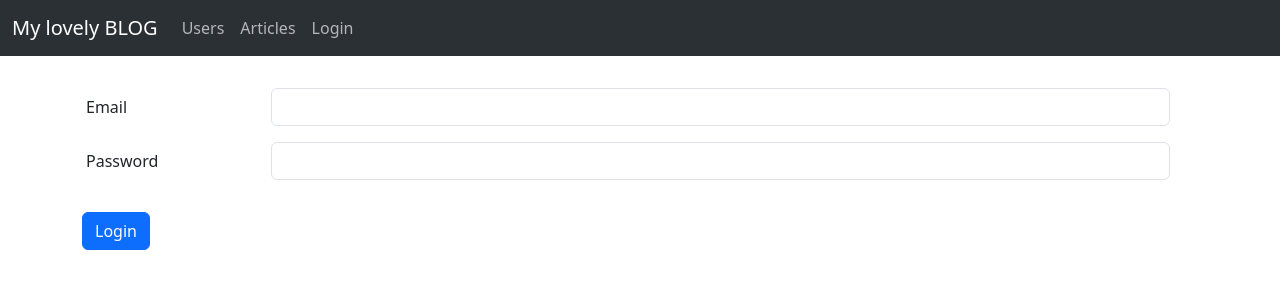
After one commit to Posvian/Blog, a Flask app: page /login in a window 1280 px wide. The commit adds this page. Shown: the top 300 px of the page. Run offline with Flask 3, Linux system fonts and the light colour scheme; some libraries are stand-ins or nearby versions.

Commit message:
made hometask 3

```diff
--- a/flaskProject/blog/app.py
+++ b/flaskProject/blog/app.py
@@ -1,15 +1,29 @@
 from flask import Flask
+from flask_login import LoginManager
 
+from blog.models.database import db
 from blog.article.views import article
 from blog.user.views import user
+from blog.auth.views import auth, login_manager
+
 
 
 def create_app():
     app = Flask(__name__)
+    app.config['SECRET_KEY'] = '5os1pc=tyt0%0(krtl_^v4lj_9r2!3ymv1e_-95y-t5g7hk@q2'
+    app.config['SQLALCHEMY_TRACK_MODIFICATIONS'] = False
+    app.config['SQLALCHEMY_DATABASE_URI'] = 'sqlite:///db.sqlite'
+
+    db.init_app(app)
+
     register_blueprints(app)
+
+    login_manager.init_app(app)
+
     return app
 
 
 def register_blueprints(app: Flask):
     app.register_blueprint(user)
     app.register_blueprint(article)
+    app.register_blueprint(auth)
--- /dev/null
+++ b/flaskProject/blog/auth/views.py
@@ -0,0 +1,56 @@
+from flask import Blueprint, render_template, request, flash, redirect, url_for
+from flask_login import logout_user, LoginManager, login_required, login_user
+from werkzeug.security import check_password_hash
+
+from blog.models import User
+
+auth = Blueprint('auth', __name__, static_folder='../static')
+
+login_manager = LoginManager()
+login_manager.login_view = 'auth.login'
+
+
+@login_manager.user_loader
+def load_user(user_id):
+    return User.query.filter_by(id=user_id).one_or_none()
+
+
+@login_manager.unauthorized_handler
+def unauthorized():
+    return redirect(url_for('auth.login'))
+
+
+__all__ = [
+    'load_user',
+    'auth',
+]
+
+
+@auth.route('/login', methods=['POST', 'GET'], endpoint='login')
+def login():
+    if request.method == 'GET':
+        return render_template(
+            'auth/login.html',
+        )
+    email = request.form.get('email')
+    password = request.form.get('password')
+
+    user = User.query.filter_by(email=email).first()
+
+    if not user or not check_password_hash(user.password, password):
+        flash('Check your login details')
+        return redirect(url_for('.login'))
+    login_user(user)
+    return redirect(url_for('user.profile', pk=user.id))
+
+
+@auth.route('/logout', endpoint='logout')
+def logout():
+    logout_user()
+    return redirect(url_for('.login'))
+
+
+@auth.route('/secret')
+@login_required
+def secret_view():
+    return 'Super secret data'
--- /dev/null
+++ b/flaskProject/blog/models/__init__.py
@@ -0,0 +1,5 @@
+from blog.models.user import User
+
+__all__ = [
+    'User',
+]
--- /dev/null
+++ b/flaskProject/blog/models/database.py
@@ -0,0 +1,7 @@
+from flask_sqlalchemy import SQLAlchemy
+
+db = SQLAlchemy()
+
+__all__ = [
+    'db',
+]
--- a/flaskProject/blog/templates/articles/detail.html
+++ b/flaskProject/blog/templates/articles/detail.html
@@ -10,7 +10,7 @@
             Text: {{ article_text }}
         </ul>
         <ul>
-            Author: <a href="{{ url_for('user.get_user', pk=user_id) }}">{{ article_author }} </a>
+            Author: <a href="{{ url_for('user.profile', pk=user_id) }}">{{ article_author }} </a>
         </ul>
     </div>
 {% endblock %}
--- /dev/null
+++ b/flaskProject/blog/templates/auth/login.html
@@ -0,0 +1,39 @@
+{% extends 'base.html' %}
+
+
+{% block title %}
+    Login page
+{% endblock %}
+
+{% block body %}
+    <div class="row">
+        <div class="col mt-3">
+            {% with messages = get_flashed_messages() %}
+                {% if messages %}
+                    <div class="alert alert-danger" role="alert">
+                        {{ messages[0] }}
+                    </div>
+                {% endif %}
+            {% endwith %}
+            <form class="row g-3 mt-3" method="post" action="{{ url_for('auth.login') }}">
+                <div class="mb-3 row">
+                    <label for="staticEmail" class="col-sm-2 col-form-label">Email</label>
+                    <div class="col-sm-10">
+                        <input type="text" class="form-control" id="email" name="email">
+                    </div>
+                </div>
+                <div class="mb-3 row">
+                    <label for="inputPassword" class="col-sm-2 col-form-label">Password</label>
+                    <div class="col-sm-10">
+                        <input type="password" class="form-control" id="password" name="password">
+                    </div>
+                </div>
+                <div class="col-auto">
+                    <button type="submit" class="btn btn-primary mb-3">Login</button>
+                </div>
+            </form>
+        </div>
+    </div>
+
+
+{% endblock %}
--- a/flaskProject/blog/templates/base.html
+++ b/flaskProject/blog/templates/base.html
@@ -5,13 +5,13 @@
     <meta name="viewport" content="width=device-width, initial-scale=1">
     <title>{% block title %} {% endblock %}</title>
     {% block css %}
-        <link href="{{ url_for('static', filename='css/bootstrap.min.css') }}" rel="stylesheet" >
+        <link href="{{ url_for('static', filename='css/bootstrap.min.css') }}" rel="stylesheet">
     {% endblock %}
 </head>
 <body>
 {% include 'navbar.html' %}
 <div class="container">
-{% block body %} {% endblock %}
+    {% block body %} {% endblock %}
 </div>
 {% block js %}
     <script src="{{ url_for('static', filename='js/bootstrap.bundle.min.js') }}"></script>
--- a/flaskProject/blog/templates/navbar.html
+++ b/flaskProject/blog/templates/navbar.html
@@ -9,6 +9,14 @@
             <div class="navbar-nav">
                 <a class="nav-link" aria-current="page" href="{{ url_for('user.user_list') }}">Users</a>
                 <a class="nav-link" href="{{ url_for('article.article_list') }}">Articles</a>
+                {% if current_user.is_authenticated %}
+                    <a class="nav-link" href="{{ url_for('auth.logout') }}">Logout</a>
+                {% else %}
+                <a href="{{ url_for('auth.login') }}"
+                   class="nav-link {% if request.endpoint == 'login' -%}active{%- endif %}">
+                    Login
+                </a>
+                {% endif %}
             </div>
         </div>
     </div>
--- a/flaskProject/blog/templates/users/list.html
+++ b/flaskProject/blog/templates/users/list.html
@@ -8,9 +8,9 @@
     <div class="row">
         <div class="col">
             <h1>Users:</h1>
-            {% for user_id in users %}
+            {% for user in users %}
                 <ul>
-                    <li><a href="{{ url_for('user.get_user', pk=user_id) }}">{{ users[user_id] }}</a></li>
+                    <li><a href="{{ url_for('user.profile', pk=user.id) }}">{{ user.email }}</a></li>
                 </ul>
             {% endfor %}
         </div>
--- a/flaskProject/blog/templates/users/details.html
+++ b/flaskProject/blog/templates/users/profile.html
@@ -5,5 +5,5 @@
 {% endblock %}
 
 {% block body %}
-    <h1>{{ user_name }}</h1>
+    <h1>{{ user.email }}</h1>
 {% endblock %}
```
Also changed, not shown: flaskProject/blog/article/views.py (+7 -2 lines), flaskProject/blog/models/user.py (added, +10 -0 lines), flaskProject/blog/user/views.py (+15 -15 lines), flaskProject/wsgi.py (+21 -1 lines), flaskProject/blog/auth/__init__.py (added).
